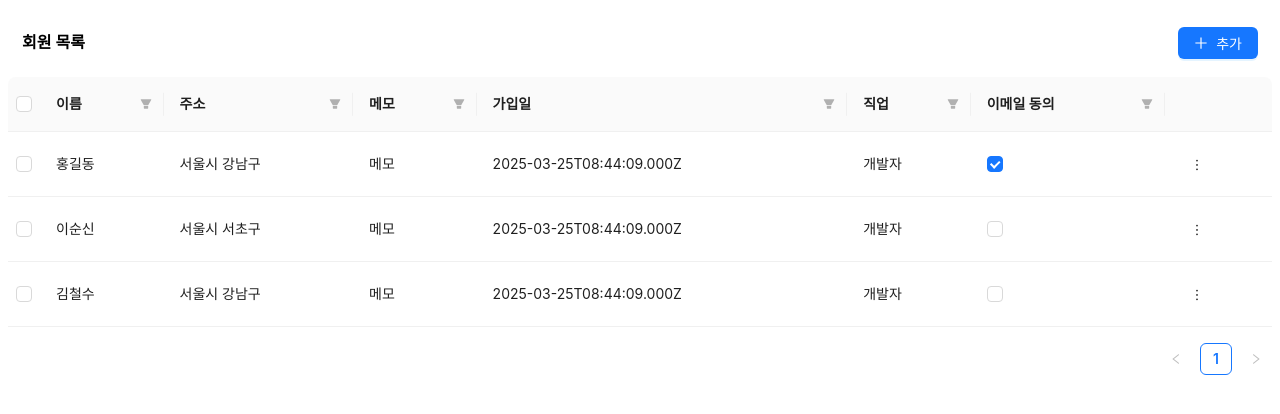
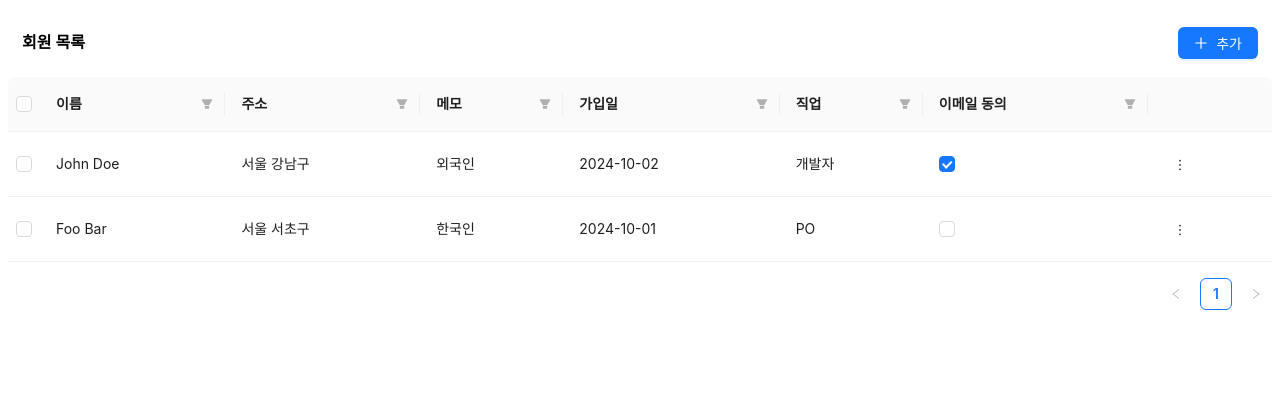
Before and after one commit to nayounsang/re-catch-assignment, a React (Vite) app: page / in a window 1280 px wide. Shown: the top 414 px of the page. Built offline with nearby package versions, Linux system fonts and the light colour scheme.

Commit message:
feat: zustand와 table view ui 통합

```diff
--- a/src/components/Table/Table.tsx
+++ b/src/components/Table/Table.tsx
@@ -10,37 +10,10 @@ import { getOptionWithKey } from "../../utils/Array";
 import styles from "./Table.module.css";
 import { FilterContent } from "../Filter/FilterContent";
 import { MenuButton } from "../Button/MenuButton";
-import { v4 as uuidv4 } from 'uuid';
-
-const tableData: Record[] = [
-  {
-    key: uuidv4(),
-    name: "홍길동",
-    address: "서울시 강남구",
-    memo: "메모",
-    joinDate: new Date().toISOString(),
-    job: "개발자",
-    emailConsent: true,
-  },
-  {
-    key: uuidv4(),
-    name: "이순신",
-    address: "서울시 서초구",
-    memo: "메모",
-    joinDate: new Date().toISOString(),
-    job: "개발자",
-  },
-  {
-    key: uuidv4(),
-    name: "김철수",
-    address: "서울시 강남구",
-    memo: "메모",
-    joinDate: new Date().toISOString(),
-    job: "개발자",
-  },
-];
+import { useRecordStore } from "../../store/tableStore";
 
 export const Table = () => {
+  const { records: tableData } = useRecordStore();
   const columns: TableColumnsType<Record> = useMemo(
     () => [
       {
@@ -100,9 +73,10 @@ export const Table = () => {
         dataIndex: "job",
         filterDropdown: ({ setSelectedKeys, selectedKeys, confirm }) => (
           <FilterContent
-            options={[{
+            options={[
+              {
                 value: "개발자",
-                text:"개발자",
+                text: "개발자",
               },
               {
                 value: "PO",
@@ -149,12 +123,11 @@ export const Table = () => {
         ),
       },
       {
-        title: "",
         dataIndex: "update",
         render: () => <MenuButton />,
       },
     ],
-    []
+    [tableData]
   );
 
   const rowSelection: TableProps<Record>["rowSelection"] = {
```
Lines whose indentation alone changed are shown as unchanged.
